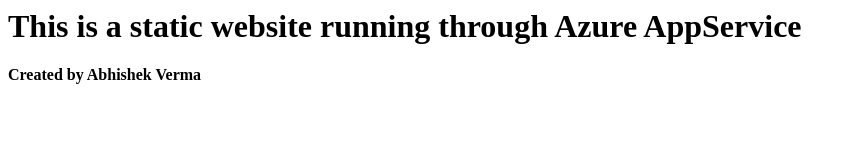
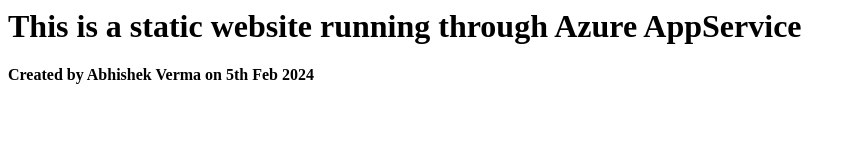
Before and after one commit to AbhishekV8BeyondKey/StaticWebApps, a plain HTML site: page index.html in a window 1280 px wide. Shown: the whole page, without its empty margins (0-856 px from the left). Drawn offline with Linux system fonts and the light colour scheme.

Commit message:
Update index.html

```diff
--- a/index.html
+++ b/index.html
@@ -5,6 +5,6 @@
 
     <body>
         <h1> This is a static website running through Azure AppService</h1>
-        <h4>Created by Abhishek Verma</h4>
+        <h4>Created by Abhishek Verma on 5th Feb 2024</h4>
     </body>
 </html>
```
